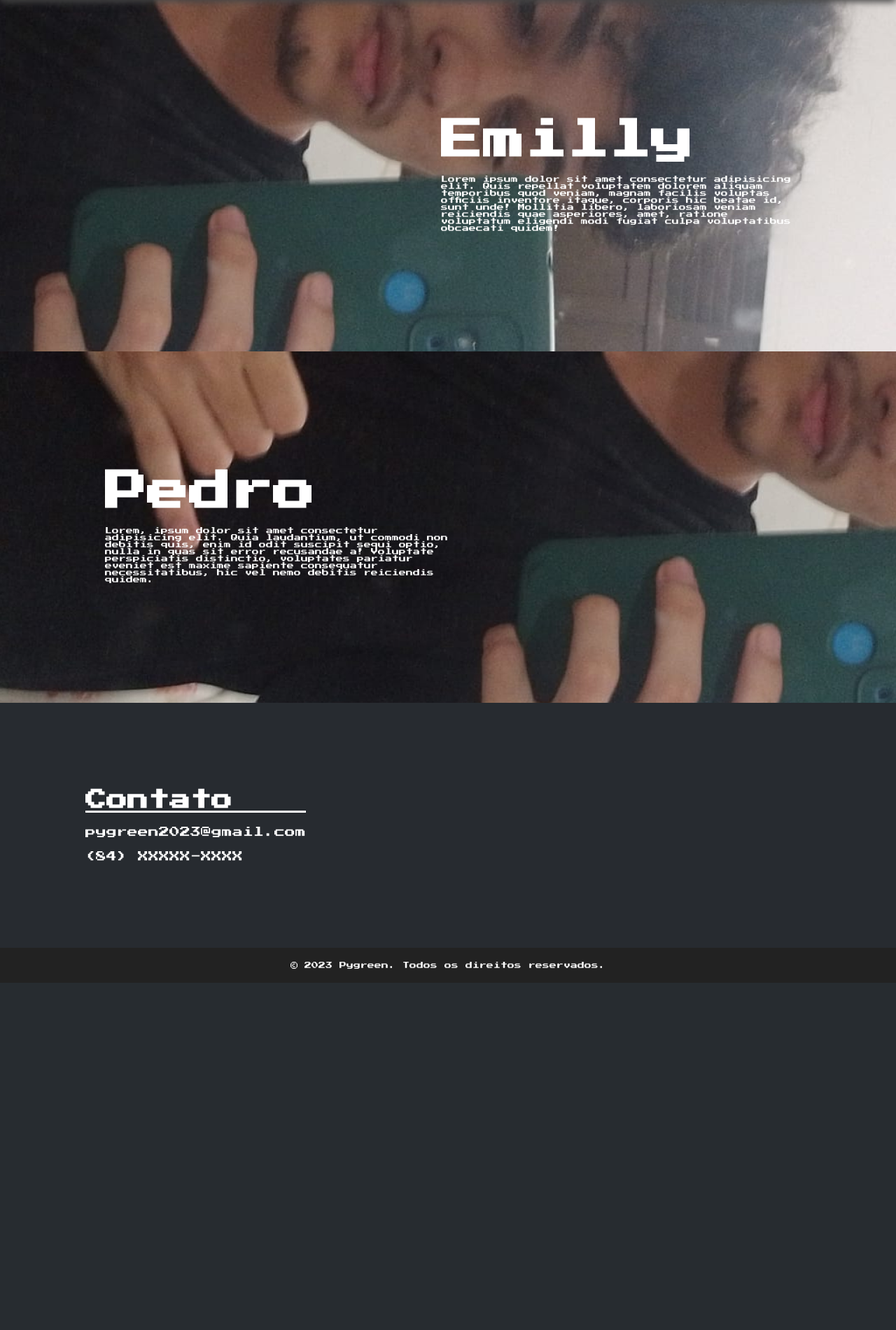
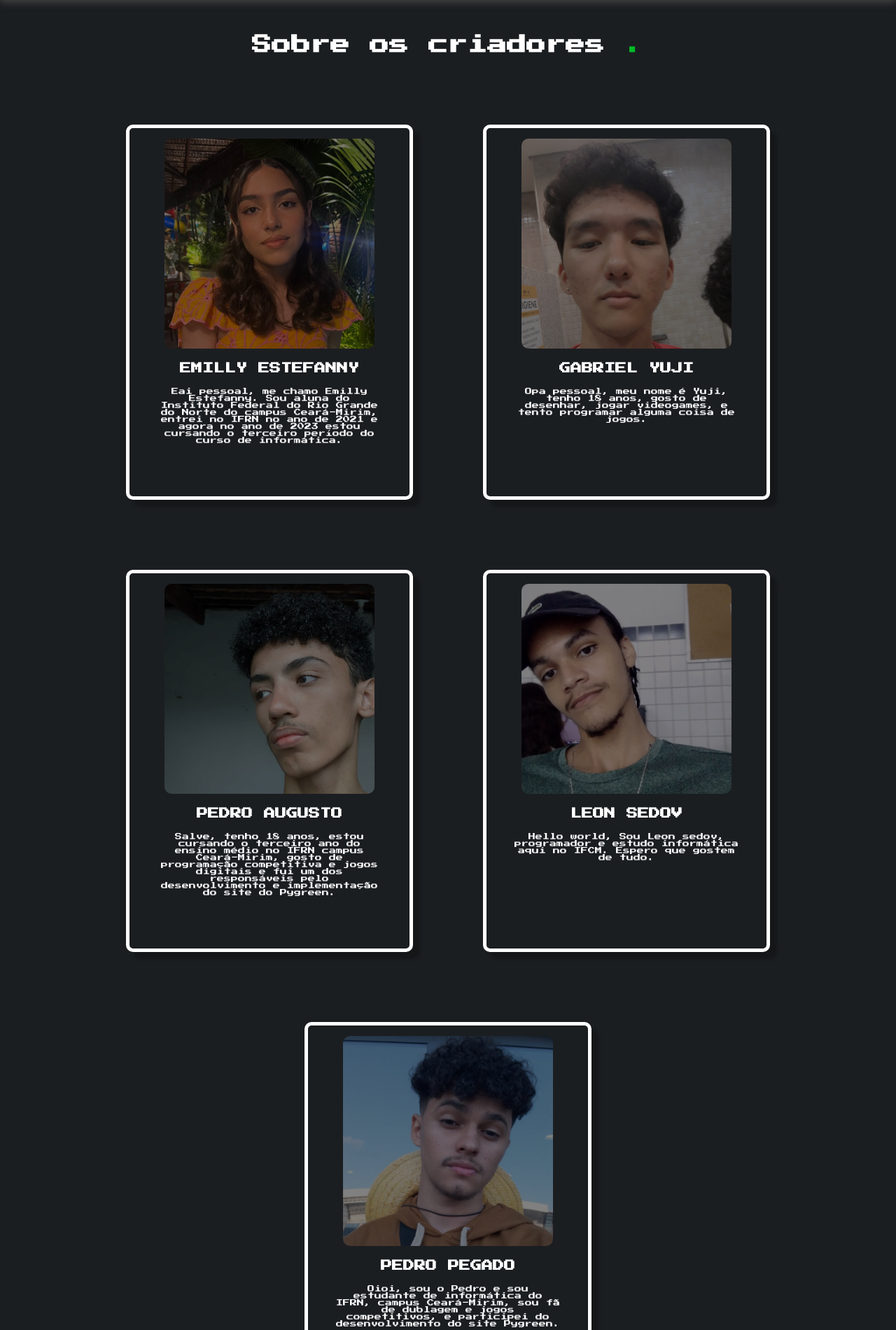
Before and after one commit to pygreenIF/PyGreen-Site, a Flask app: page /sobre in a window 1280 px wide; the page is wider, and only the part inside the window is pictured. Shown: the part 70-1970 px from the top of that part at 70% size. Before the commit the page ends 1474 px from the top of that part, so only its background shows below. Run offline with Flask 3, Linux system fonts and the light colour scheme; some libraries are stand-ins or nearby versions.

Commit message:
tela de sobre pronta

```diff
--- a/pygreen/static/css/sobreCSS/styledesktop.css
+++ b/pygreen/static/css/sobreCSS/styledesktop.css
@@ -1,31 +1,131 @@
-.about-container {
+#about-us {
+    background-color: var(--clr-primary);
     display: flex;
+    justify-content: center;
     align-items: center;
+    font-family: 'Press Start 2P';
+    color: var(--clr-accent-white);
+    flex-direction: column;
+}
+
+#about-us h1 {
+    font-size: 2.8rem;
+    margin-block: 50px;
+}
+
+#about-us h1 span {
+    color: var(--clr-accent-green);
 }
 
 
-.about-text {
-    z-index: 4;
-    margin-inline: 15rem;
-    position: absolute;
+ .about-container {
+    display: flex;
+    flex-wrap: wrap;
+    max-width: 1550px;
+    justify-content: center;
+
+}
+
+.about-card {
+    max-width: 400px;
+    min-height: 500px;
+    display: flex;
+    flex-direction: column;
+    align-items: center;
+    border: 5px solid var(--clr-accent-white);
+    margin-inline: 50px;
+    margin-block: 50px;
+    box-shadow: 10px 10px 4px 0px rgba(0, 0, 0, 0.25);
+    border-radius: 10px;
+    transition: .5s;
+}
+
+.about-card:hover {
+    border: 5px solid var(--clr-accent-green);
+    transform: scale(1.05);
+}
+
+.about-card:hover img {
+    filter: brightness(100%);
+}
+
+.about-card:hover .social-media {
+    opacity: 1;
+}
+
+
+.about-card img {
+    width: 300px;
+    height: 300px;
+    object-fit: cover;
+    margin-block-start: 15px;
+    filter: brightness(50%);
+    transition: .5s;
+    border-radius: 10px;
+}
+
+.about-card h1 {
+    margin-top: 20px !important;
+    font-size: 1.6rem !important;
+    margin-bottom: 0px !important;
+}
+
+.about-card p {
+    width: 80%;
+    font-size: 1rem;
+    text-align: center;
+    margin-block: 20px;
+}
+
+.about-card .social-media {
+    display: flex;
+    justify-content: space-around;
+    width: 40%;
+    margin-bottom: 20px;
+    opacity: 0;
+    transition: .5s;
+}
+
+.about-card .social-media i {
+    color: var(--clr-accent-green);
+    font-size: 3.5rem;
+    transition: .5s;
+}
+
+.about-card .social-media .fa-github:hover {
+    color: var(--clr-accent-white);
+}
+
+.about-card .social-media .fa-instagram:hover {
+    color: #e95950;
+}
+
+#about-project {
+    background-color: var(--clr-secondary);
+    display: flex;
+    justify-content: center;
+    align-items: center;
     font-family: 'Press Start 2P';
     color: var(--clr-accent-white);
-    display: flex;
     flex-direction: column;
-    gap: 2rem;
 }
 
-.about-text h1 {
-    font-size: 6rem;
+#about-project h1 {
+    font-size: 2.8rem;
+    margin-block: 50px;
 }
 
-.about-text p {
-    max-width: 500px;
+#about-project h1 span {
+    color: var(--clr-accent-green);
 }
 
-.text-align-right {
-    justify-content: flex-end;
+#about-project .text-project{
+    margin-bottom: 100px;
+    max-width: 1000px;
 }
-.text-align-left {
-    justify-content: flex-start;
+
+#about-project p {
+    text-indent: 5rem;
+    font-size: 1.6rem !important;
+    margin-block: .5rem;
 }
--- a/pygreen/static/css/stylebase.css
+++ b/pygreen/static/css/stylebase.css
@@ -11,7 +11,7 @@
 :root {
     --clr-accent-black: #000000;
     --clr-primary: #1b1e21;
-    --clr-secondary: #222;
+    --clr-secondary: #1F2021;
     --clr-accent-footer: #272b30;
     --clr-accent-green: #00BB26;
     --clr-accent-white: #FFFFFF;
--- a/pygreen/templates/sobre.html
+++ b/pygreen/templates/sobre.html
@@ -6,19 +6,61 @@
 {% endblock static%}
 {% block content%}
     <section id="about-us">
-        <div class="about-container text-align-right">
-            <div class="about-text">
-                <h1>Emilly</h1>
-                <p>Lorem ipsum dolor sit amet consectetur adipisicing elit. Quis repellat voluptatem dolorem aliquam temporibus quod veniam, magnam facilis voluptas officiis inventore itaque, corporis hic beatae id, sunt unde! Mollitia libero, laboriosam veniam reiciendis quae asperiores, amet, ratione voluptatum eligendi modi fugiat culpa voluptatibus obcaecati quidem!</p>
+        <h1>Sobre os criadores <span>.</span></h1>
+        <div class="about-container">
+            <div class="about-card">
+                <img src="../static/resources/images/sobre/emilly2.jpeg">
+                <h1>EMILLY ESTEFANNY</h1>
+                <p>Eai pessoal, me chamo Emilly Estefanny. Sou aluna do Instituto Federal do Rio Grande do Norte do campus Ceará-Mirim, entrei no IFRN no ano de 2021 e agora no ano de 2023 estou cursando o terceiro período do curso de informática.</p>
+                <div class="social-media">
+                    <a href=""><i class="fa-brands fa-github"></i></a>
+                    <a href=""><i class="fa-brands fa-instagram"></i></a>
+                </div>
             </div>
-            <img src="../static/resources/images/sobre/pedro.png"">
+            <div class="about-card">
+                <img src="../static/resources/images/sobre/yuji.jpeg">
+                <h1>GABRIEL YUJI</h1>
+                <p>Opa pessoal, meu nome é Yuji, tenho 18 anos, gosto de desenhar, jogar videogames, e tento programar alguma coisa de jogos.</p>
+                <div class="social-media">
+                    <a href=""><i class="fa-brands fa-github"></i></a>
+                    <a href=""><i class="fa-brands fa-instagram"></i></a>
+                </div>
+            </div>
+            <div class="about-card">
+                <img src="../static/resources/images/sobre/pedroAugusto.jpg">
+                <h1>PEDRO AUGUSTO</h1>
+                <p>Salve, tenho 18 anos, estou cursando o terceiro ano do ensino médio no IFRN campus Ceará-Mirim, gosto de programação competitiva e jogos digitais e fui um dos responsáveis pelo desenvolvimento e implementação do site do Pygreen.</p>
+                <div class="social-media">
+                    <a href=""><i class="fa-brands fa-github"></i></a>
+                    <a href=""><i class="fa-brands fa-instagram"></i></a>
+                </div>
+            </div>
+            <div class="about-card">
+                <img src="../static/resources/images/sobre/leon2.jpeg">
+                <h1>LEON SEDOV</h1>
+                <p>Hello world, Sou Leon sedov, programador e estudo informática aqui no IFCM. Espero que gostem de tudo.</p>
+                <div class="social-media">
+                    <a href=""><i class="fa-brands fa-github"></i></a>
+                    <a href=""><i class="fa-brands fa-instagram"></i></a>
+                </div>
+            </div>
+            <div class="about-card">
+                <img src="../static/resources/images/sobre/pedroPegado.jpeg">
+                <h1>PEDRO PEGADO</h1>
+                <p>Oioi, sou o Pedro e sou estudante de informática do IFRN, campus Ceará-Mirim, sou fã de dublagem e jogos competitivos, e participei do desenvolvimento do site Pygreen.</p>
+                <div class="social-media">
+                    <a href=""><i class="fa-brands fa-github"></i></a>
+                    <a href=""><i class="fa-brands fa-instagram"></i></a>
+                </div>
+            </div>
         </div>
-        <div class="about-container text-align-left">
-            <div class="about-text">
-                <h1>Pedro</h1>
-                <p>Lorem, ipsum dolor sit amet consectetur adipisicing elit. Quia laudantium, ut commodi non debitis quis, enim id odit suscipit sequi optio, nulla in quas sit error recusandae a! Voluptate perspiciatis distinctio, voluptates pariatur eveniet est maxime sapiente consequatur necessitatibus, hic vel nemo debitis reiciendis quidem.</p>
-            </div>
-            <img src="../static/resources/images/sobre/pedro.png" alt="">
+    </section>
+    <section id="about-project">
+        <h1>Sobre o projeto <span>.</span></h1>
+        <div class="text-project">
+            <p>O Projeto PyGreen nasceu da vontade de proporcionar aos jovens de escolas públicas uma chance de aprender programação. Ao perceber a falta de acesso a esses conhecimentos em algumas comunidades, decidimos criar uma iniciativa aberta a todos, independentemente de onde vivem ou de seus recursos financeiros.</p>
+            <p>A essência do nosso projeto é a certeza de que a programação vai além dos computadores, sendo uma ferramenta para desbloquear oportunidades e desenvolver habilidades de resolução de problemas e criatividade. No centro do nosso esforço está tornar o aprendizado de programação envolvente e acessível. O "Paison Code", um jogo desenvolvido como parte do projeto, visa tornar essa jornada de aprendizagem uma experiência atraente e estimulante.</p>
+            <p>Em resumo, o Projeto PyGreen surge da ideia central de que todos merecem a chance de aprender a programar. Buscamos capacitar jovens para se tornarem proficientes em tecnologia e enfrentarem os desafios do mundo contemporâneo.</p>
         </div>
     </section>
 {% endblock content%}
```
Also changed, not shown: pygreen/static/resources/images/sobre/emilly.jpeg (added), pygreen/static/resources/images/sobre/emilly.png (deleted), pygreen/static/resources/images/sobre/emilly2.jpeg (added), pygreen/static/resources/images/sobre/leon.jpg (added), pygreen/static/resources/images/sobre/leon2.jpeg (added), pygreen/static/resources/images/sobre/pedro.png (deleted), pygreen/static/resources/images/sobre/pedroAugusto.jpg (added), pygreen/static/resources/images/sobre/pedroPegado.jpeg (added), pygreen/static/resources/images/sobre/yuji.jpeg (added).
